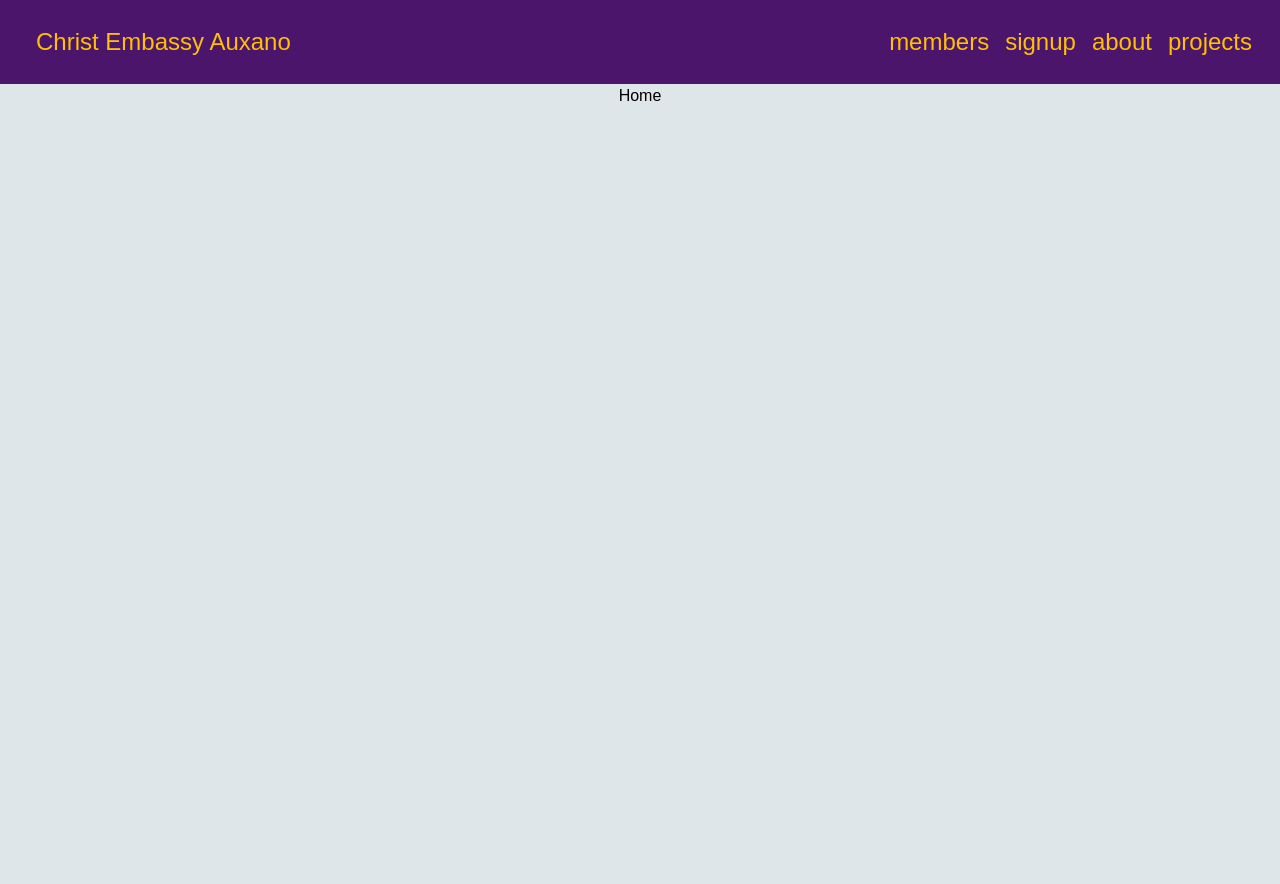
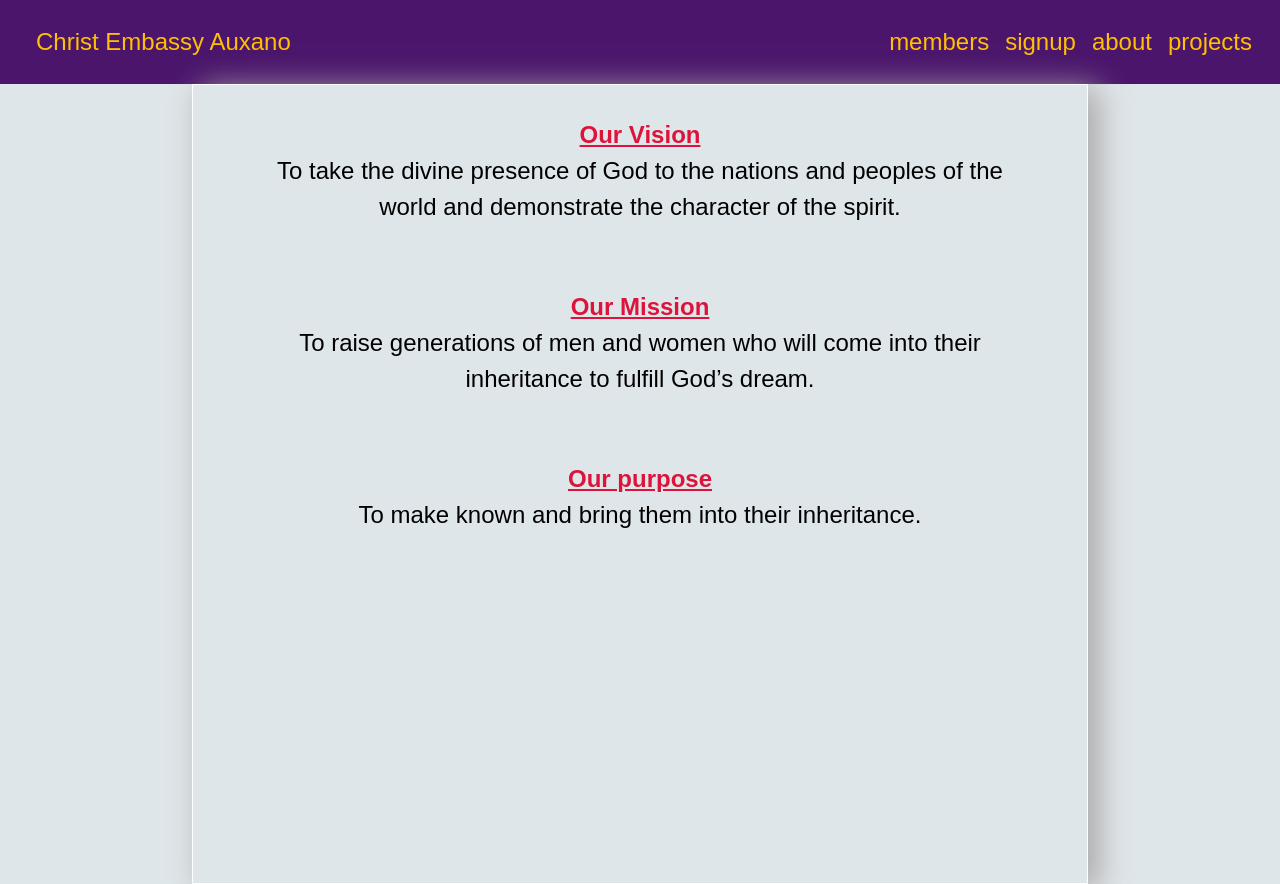
Before and after one commit to Albertdofficial/christ_embassy_auxano, a React (Create React App) app: page / in a window 1280 px wide. Before the commit the page ends 800 px from the top, so only its background shows below. Built offline with nearby package versions, Linux system fonts and the light colour scheme; no server answers; the database is empty.

Commit message:
fourth  commit

```diff
--- a/src/components/About.css
+++ b/src/components/About.css
@@ -1,7 +1,7 @@
 .about {
   margin: 0 auto;
-  height: 88vh;
-  width: 50rem;
+  /* height: 88vh; */
+  /* width: 50rem; */
   border: 1px solid #fff;
   box-shadow: 10px 5px 30px 1px rgb(170, 167, 167);
 }
--- a/src/components/About.js
+++ b/src/components/About.js
@@ -4,7 +4,7 @@
 
 export default function About() {
   return (
-    <div className="about">
+    <div className="about  min-h-screen md: max-w-4xl">
       <div className="vision">
         <h1>Our Vision</h1>
         <p>
--- a/src/components/App.js
+++ b/src/components/App.js
@@ -105,7 +105,7 @@
         <Navbar />
         <Switch>
           <Route exact path="/">
-            <Home />
+            <About />
           </Route>
           <Route path="/signup">
             <Signup
```
